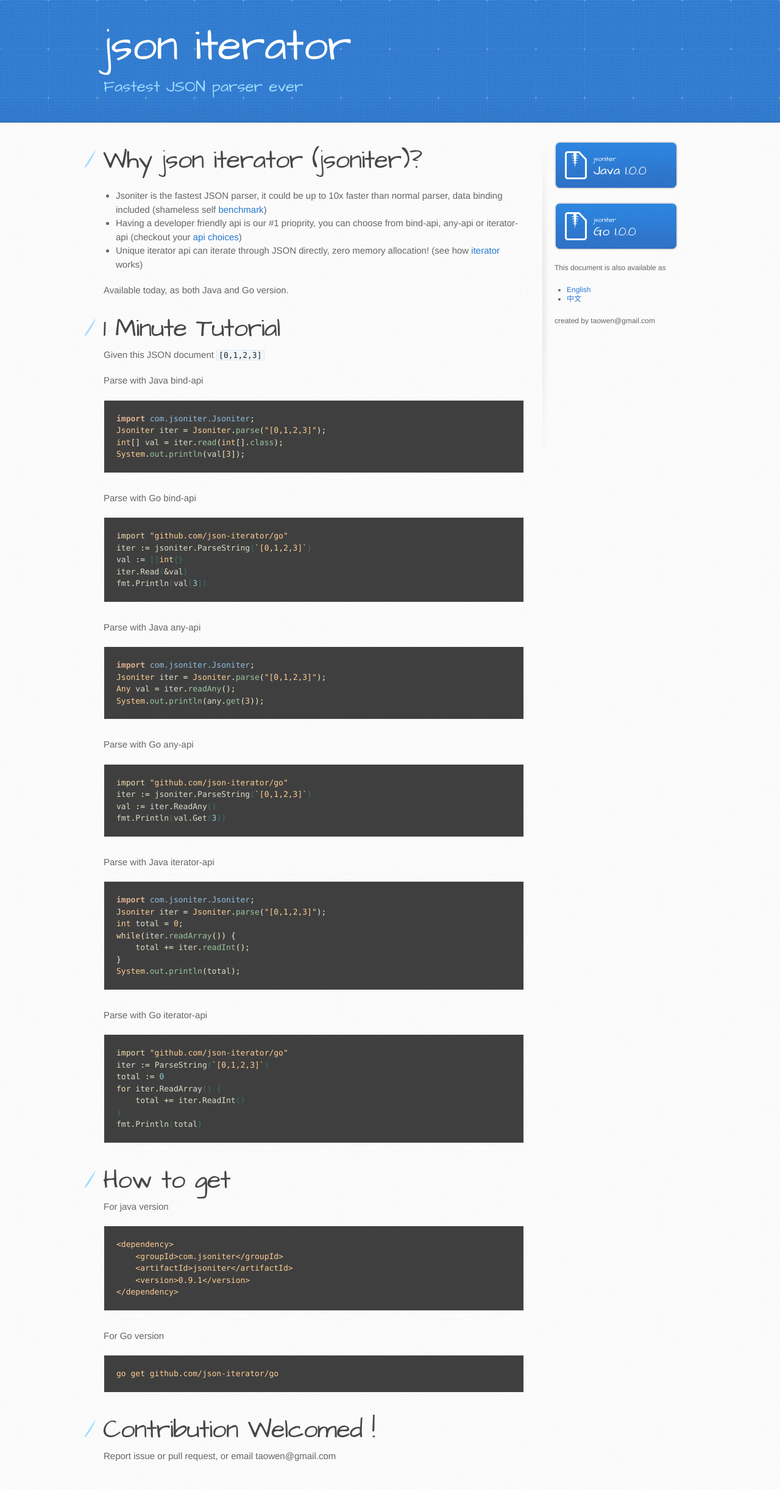
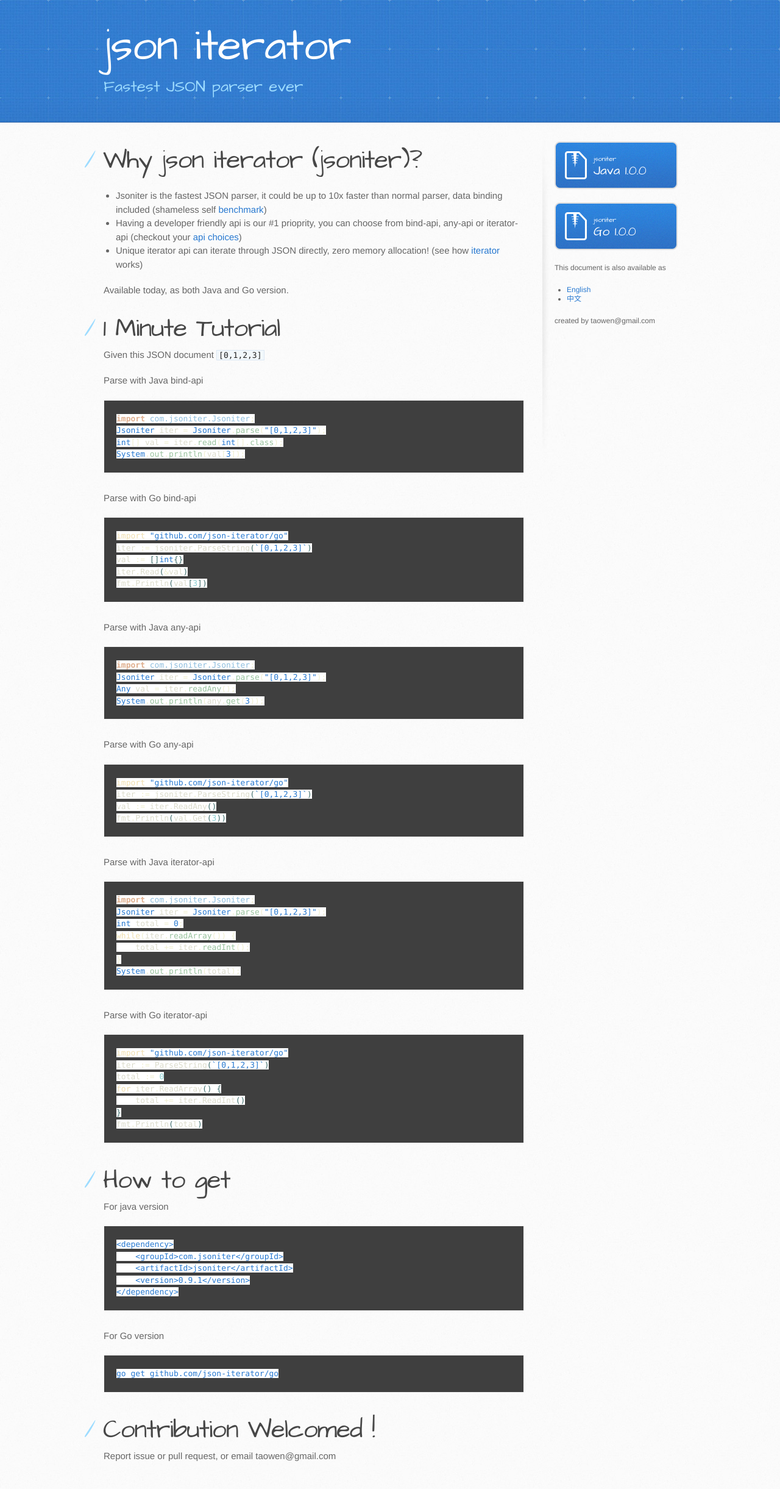
Before and after one commit to json-iterator/json-iterator.github.io, a Jekyll site: the page built from index.md, in a window 1280 px wide. Shown: the whole page at 61% size. Built offline with Jekyll 4.4.1, drawn with Linux system fonts in a browser that asks for light colours; comment, search, counter and statistics services are not loaded.

Commit message:
Update github-light.css

```diff
--- a/stylesheets/github-light.css
+++ b/stylesheets/github-light.css
@@ -1,4 +1,4 @@
-.highlight code, .highlight pre {
+code.highlight , pre.highlight  {
 color:#fdce93;
 background-color:#3f3f3f;
 }
```
